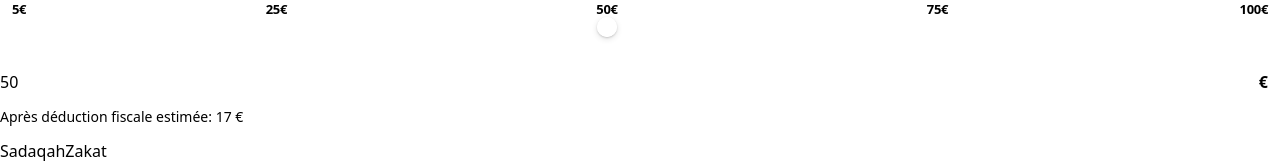
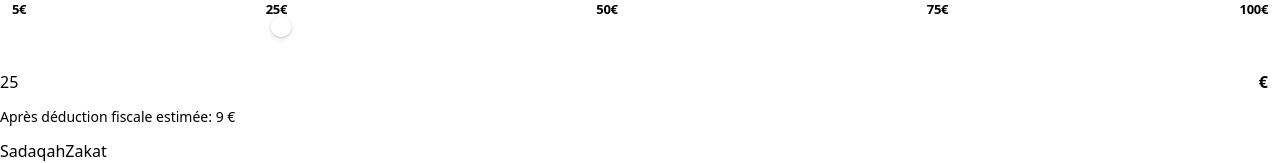
Before and after one commit to chaaaady/NeenaV3, a Next.js app: page /step-amount in a window 1280 px wide. Shown: the part 251-414 px from the top of the page. Built offline with nearby package versions, Linux system fonts and the light colour scheme.

Commit message:
feat: set initial amount to 25€ and display it in 'Autre montant' input

```diff
--- a/src/app/(don)/step-amount/page.tsx
+++ b/src/app/(don)/step-amount/page.tsx
@@ -13,10 +13,17 @@ export default function StepAmountPage() {
   const form = useFormContext<DonationFormValues>();
   const _router = useRouter();
   const values = form.watch();
-  const [otherAmountInput, setOtherAmountInput] = useState("");
+  const [otherAmountInput, setOtherAmountInput] = useState("25");
   const [isMenuOpen, setIsMenuOpen] = useState(false);
   const [showMosqueSelector, setShowMosqueSelector] = useState(false);
   const { toPersonal, canProceedFromAmount } = useDonationFlow();
+
+  // Initialiser le montant à 25€ si pas encore défini
+  useEffect(() => {
+    if (!values.amount || values.amount === 50) {
+      form.setValue("amount", 25, { shouldDirty: true });
+    }
+  }, []);
 
   // Calculer le pourcentage pour le slider basé sur la valeur actuelle
   const getSliderPercent = (amount: number) => {
@@ -36,7 +43,7 @@ export default function StepAmountPage() {
 
   // Synchroniser l'input avec la valeur du formulaire
   useEffect(() => {
-    if (values.amount && !otherAmountInput) {
+    if (values.amount && otherAmountInput !== values.amount.toString()) {
       setOtherAmountInput(values.amount.toString());
     }
   }, [values.amount, otherAmountInput]);
--- a/src/lib/schema.ts
+++ b/src/lib/schema.ts
@@ -31,7 +31,7 @@ export type DonationFormValues = z.infer<typeof donationFormSchema>;
 
 export const defaultDonationValues: DonationFormValues = {
   mosqueName: "Créteil",
-  amount: 50,
+  amount: 25,
   currency: "€",
   frequency: "Unique",
   donationType: "Sadaqah",
```
